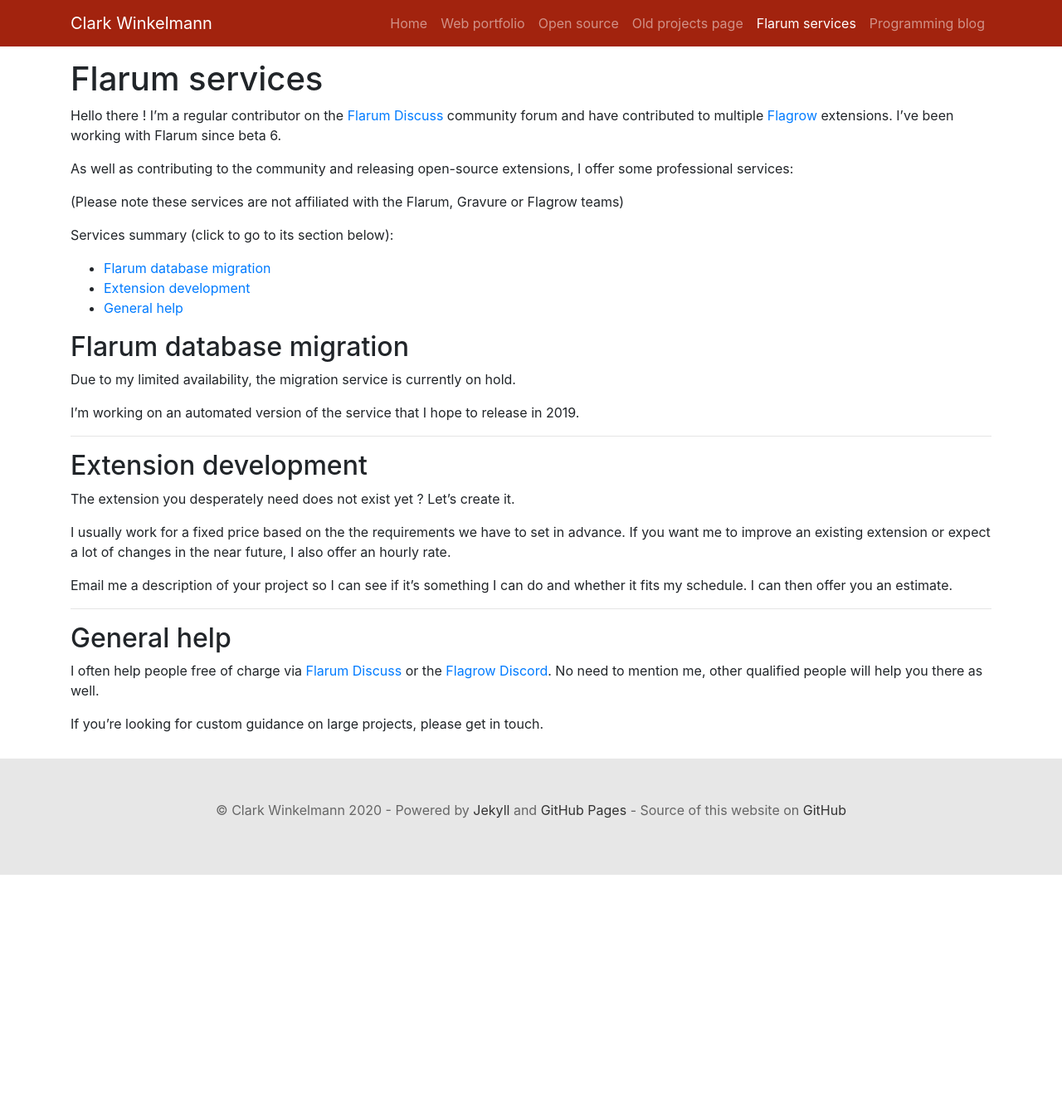
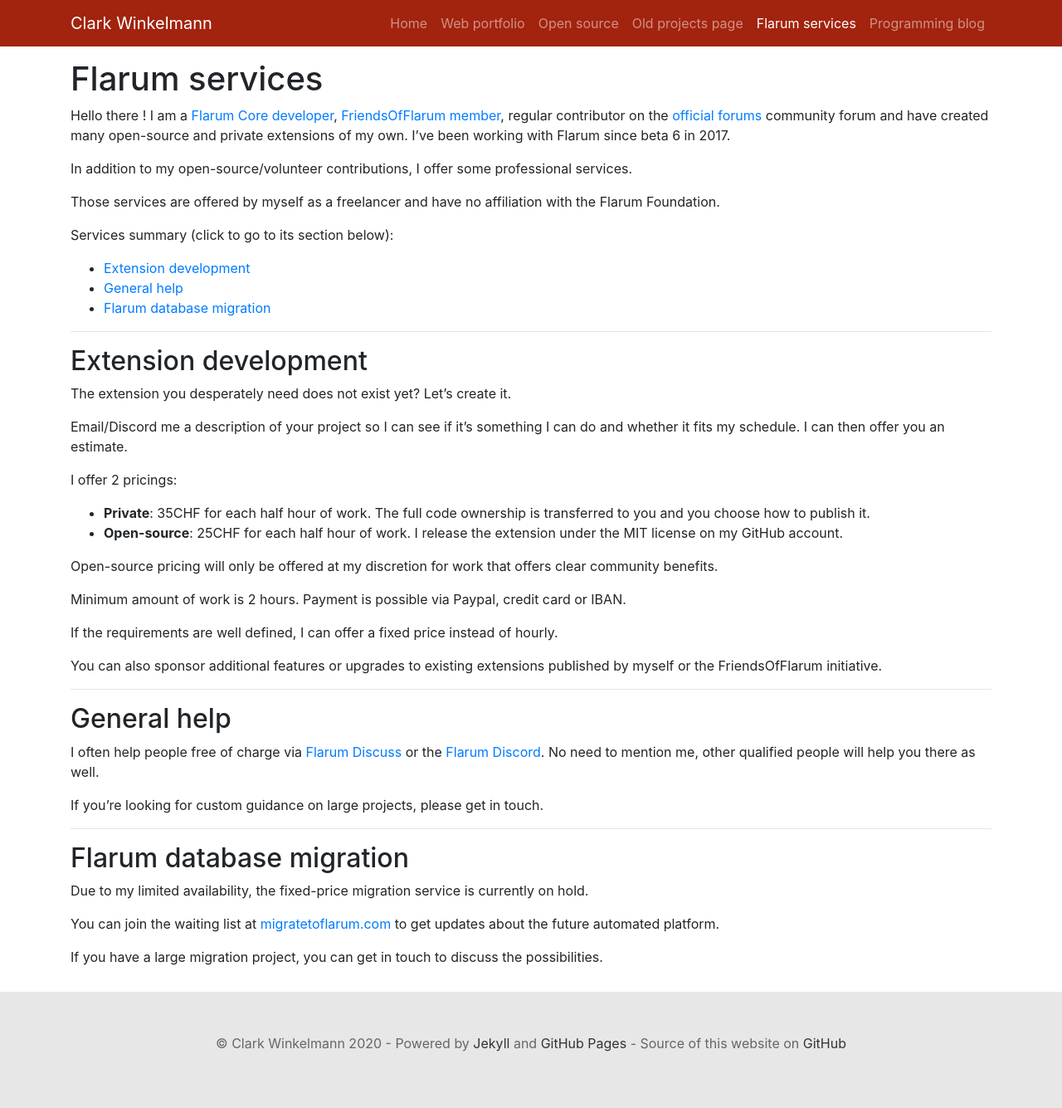
Before and after one commit to clarkwinkelmann/clarkwinkelmann.com, a Jekyll site: the page built from flarum-services.md, in a window 1280 px wide. Shown: the whole page at 83% size. Built offline with Jekyll 4.4.1, drawn with Linux system fonts in a browser that asks for light colours; comment, search, counter and statistics services are not loaded; before the commit the page ends 1054 px from its top, so only the background shows below that.

Commit message:
Update Flarum page

```diff
--- a/flarum-services.md
+++ b/flarum-services.md
@@ -5,43 +5,58 @@
 ---
 
 Hello there !
-I'm a regular contributor on the [Flarum Discuss](https://discuss.flarum.org/u/clarkwinkelmann) community forum and have contributed to multiple [Flagrow](https://discuss.flarum.org/d/1832-flagrow-nurturing-exquisite-extensions) extensions.
-I've been working with Flarum since beta 6.
+I am a [Flarum Core developer](https://github.com/orgs/flarum/people), [FriendsOfFlarum member](https://friendsofflarum.org/members), regular contributor on the [official forums](https://discuss.flarum.org/u/clarkwinkelmann) community forum and have created many open-source and private extensions of my own.
+I've been working with Flarum since beta 6 in 2017.
 
-As well as contributing to the community and releasing open-source extensions, I offer some professional services:
+In addition to my open-source/volunteer contributions, I offer some professional services.
 
-(Please note these services are not affiliated with the Flarum, Gravure or Flagrow teams)
+Those services are offered by myself as a freelancer and have no affiliation with the Flarum Foundation.
 
 Services summary (click to go to its section below):
 
-- [Flarum database migration](#flarum-database-migration)
 - [Extension development](#extension-development)
 - [General help](#general-help)
-
-## Flarum database migration
-
-Due to my limited availability, the migration service is currently on hold.
-
-I'm working on an automated version of the service that I hope to release in 2019.
+- [Flarum database migration](#flarum-database-migration)
 
 ---
 
 ## Extension development
 
-The extension you desperately need does not exist yet ?
+The extension you desperately need does not exist yet?
 Let's create it.
 
-I usually work for a fixed price based on the the requirements we have to set in advance.
-If you want me to improve an existing extension or expect a lot of changes in the near future, I also offer an hourly rate.
+Email/Discord me a description of your project so I can see if it's something I can do and whether it fits my schedule.
+I can then offer you an estimate.
 
-Email me a description of your project so I can see if it's something I can do and whether it fits my schedule.
-I can then offer you an estimate.
+I offer 2 pricings:
+
+- **Private**: 35CHF for each half hour of work. The full code ownership is transferred to you and you choose how to publish it.
+- **Open-source**: 25CHF for each half hour of work. I release the extension under the MIT license on my GitHub account.
+
+Open-source pricing will only be offered at my discretion for work that offers clear community benefits.
+
+Minimum amount of work is 2 hours.
+Payment is possible via Paypal, credit card or IBAN.
+
+If the requirements are well defined, I can offer a fixed price instead of hourly.
+
+You can also sponsor additional features or upgrades to existing extensions published by myself or the FriendsOfFlarum initiative.
 
 ---
 
 ## General help
 
-I often help people free of charge via [Flarum Discuss](https://discuss.flarum.org/) or the [Flagrow Discord](https://flagrow.io/chat).
+I often help people free of charge via [Flarum Discuss](https://discuss.flarum.org/) or the [Flarum Discord](https://flarum.org/discord/).
 No need to mention me, other qualified people will help you there as well.
 
 If you're looking for custom guidance on large projects, please get in touch.
+
+---
+
+## Flarum database migration
+
+Due to my limited availability, the fixed-price migration service is currently on hold.
+
+You can join the waiting list at [migratetoflarum.com](https://migratetoflarum.com/) to get updates about the future automated platform.
+
+If you have a large migration project, you can get in touch to discuss the possibilities.
```
